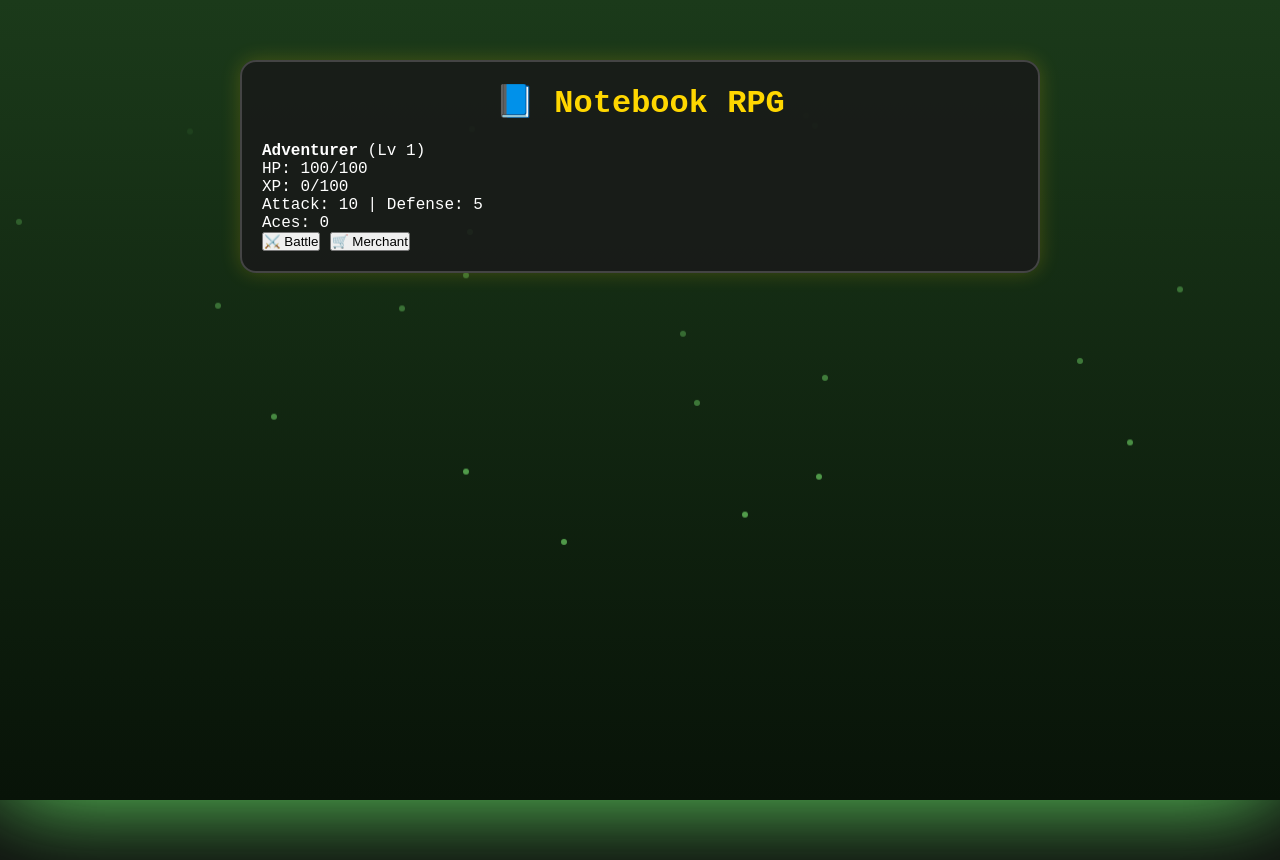
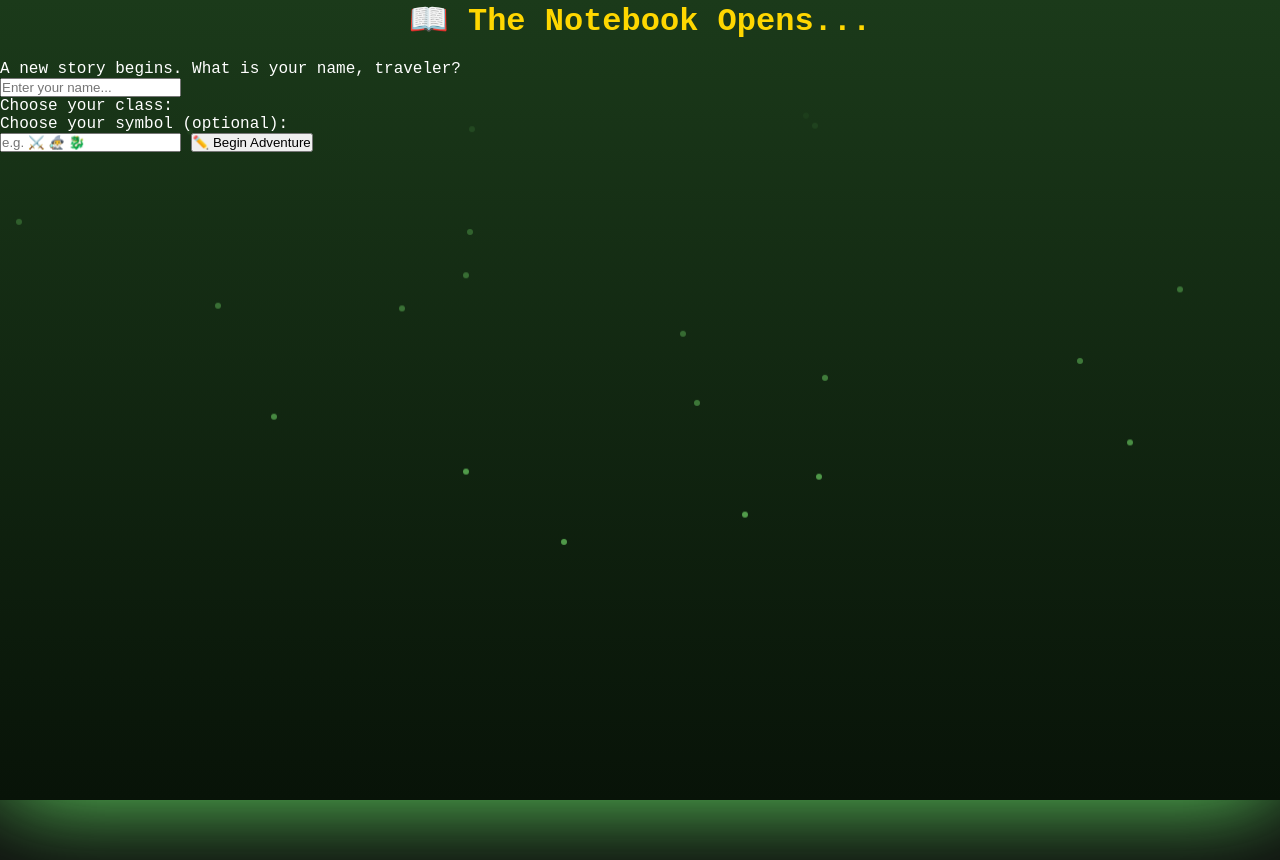
Before and after one commit to TheDungeonMasterOfNotebook/NotebookRPG, a plain HTML site: page index.html in a window 1280 px wide. After the commit the page ends 800 px from the top, so only its background shows below. Drawn offline with Linux system fonts and the light colour scheme.

Commit message:
Add character creation section to index.html

```diff
--- a/index.html
+++ b/index.html
@@ -11,9 +11,25 @@
   <div id="biomeBackground"></div>
   <div id="particleLayer"></div>
 
+  <!-- 🧾 Character Creation Section -->
+  <div id="characterCreation" class="fadeIn">
+    <h1>📖 The Notebook Opens...</h1>
+    <p>A new story begins. What is your name, traveler?</p>
+
+    <input id="charName" type="text" placeholder="Enter your name..." maxlength="16" />
+
+    <p>Choose your class:</p>
+    <div id="classList"></div>
+
+    <p>Choose your symbol (optional):</p>
+    <input id="charEmoji" type="text" placeholder="e.g. ⚔️ 🧙‍♂️ 🐉" maxlength="3" />
+
+    <button id="beginAdventure">✏️ Begin Adventure</button>
+  </div>
+
   <!-- 🧠 Main Game Container -->
-  <div id="gameContainer">
-    <h1>📘 Notebook RPG</h1>
+  <div id="gameContainer" class="hidden">
+    <h1 id="gameTitle">📘 Notebook RPG</h1>
     <div id="gameUI"></div>
   </div>
 
```
